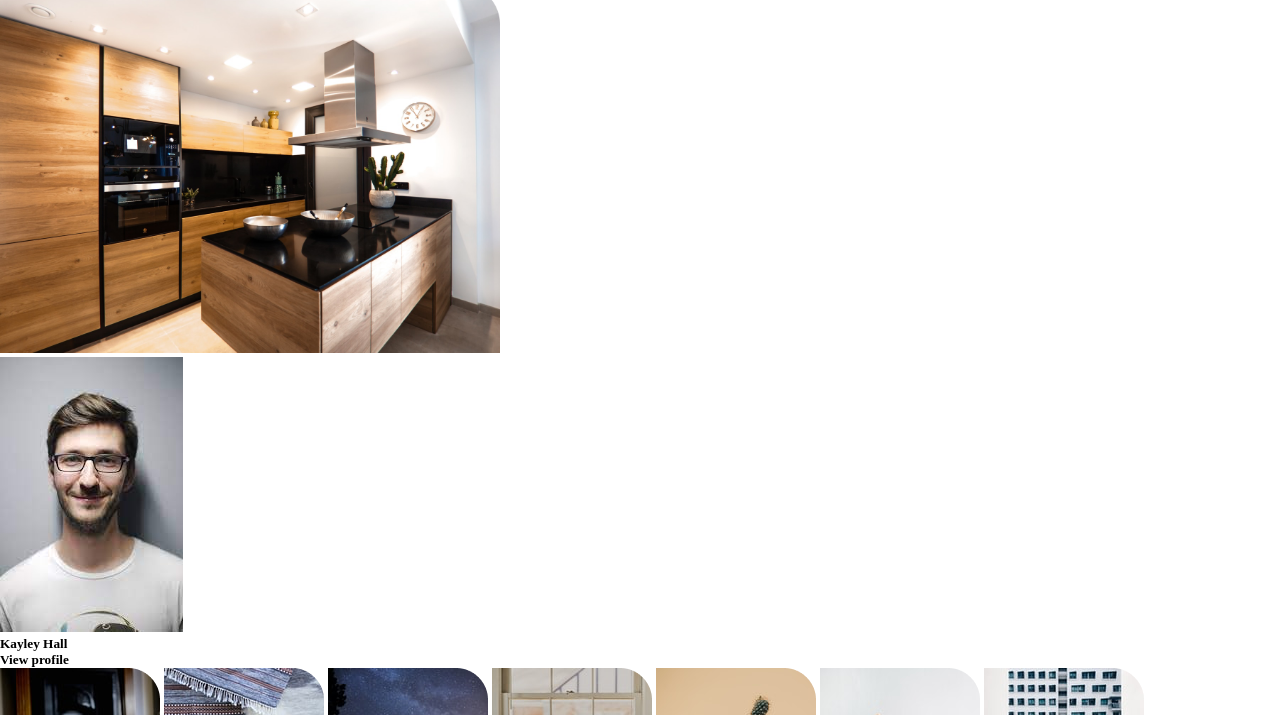
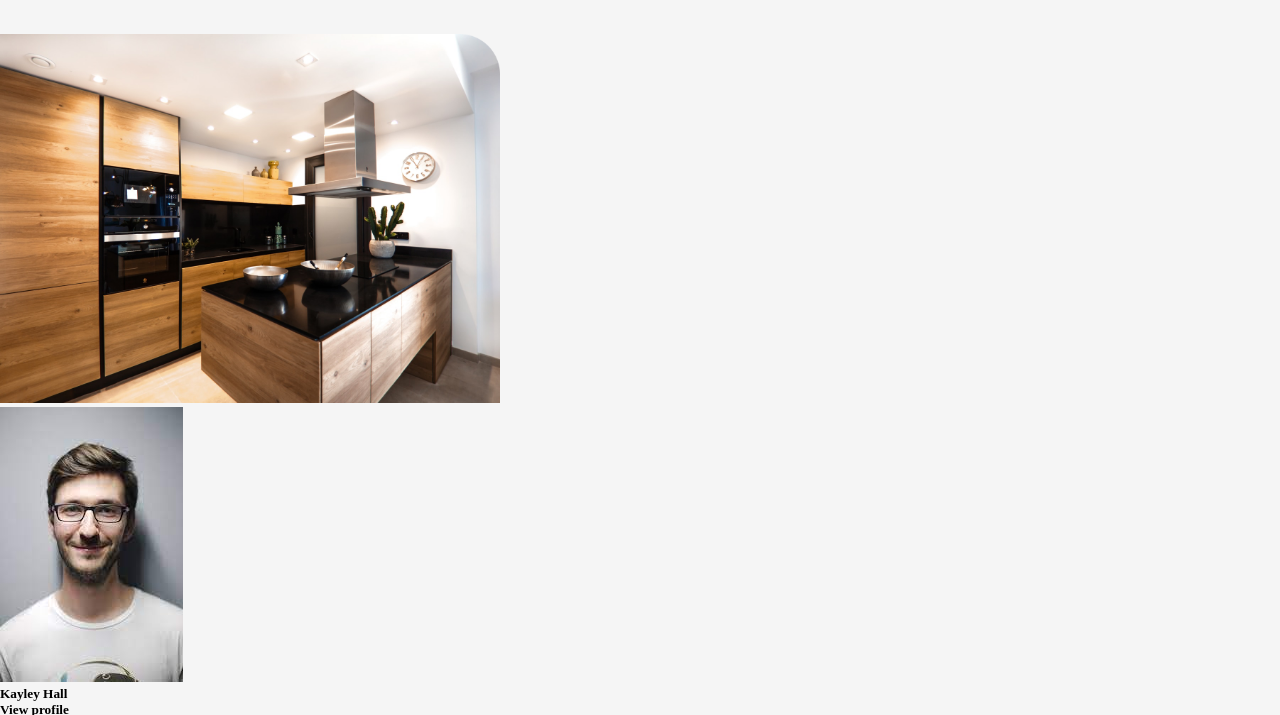
Before and after one commit to Pe-ngo/Second-Week-Project, a plain HTML site: page movers.html in a window 1280 px wide. Shown: the part 216-931 px from the top of the page. Drawn offline with Linux system fonts and the light colour scheme.

Commit message:
modify readme file

```diff
--- a/assets/css/page2.css
+++ b/assets/css/page2.css
@@ -60,3 +60,12 @@ nav ul li button{
 .dollars h5{
     font-size: 10px;
 }
+
+.design{
+    background-color: rgb(245, 245, 245);
+}
+
+.fit{
+    display: flex;
+    padding-top: 50px;
+}
--- a/movers.html
+++ b/movers.html
@@ -33,6 +33,11 @@
 </section>
 
 <section class="design">
+
+    <section class="fit">
+
+    <div class="pool">
+
     <div class="interior">
         <img src="./assets/images/Property House.png" width="500px">
     </div>
@@ -45,9 +50,7 @@
                             <h5>View profile</h5>
                         </div>
                 </div>
-
-</section>
-
+            </div>
     <div class="rectangleImages">
         <img src="./assets/images/Rectangle.png" alt="">
         <img src="./assets/images/Rectangle-1.png" alt="">
@@ -57,6 +60,8 @@
         <img src="./assets/images/Rectangle-5.png" alt="">
         <img src="./assets/images/Rectangle-6.png" alt="">
     </div>
+</div>
+</section>
 
 <section class="detailportion">
     <div class="detail">
@@ -99,7 +104,7 @@
           <img src="./assets/images/Rectangle-10.png" alt="" width="200px" height="150px">
 
 </div>
-
+</section>
 <footer>
     <div class="foot">
 
```
Also changed, not shown: 1 other file.
